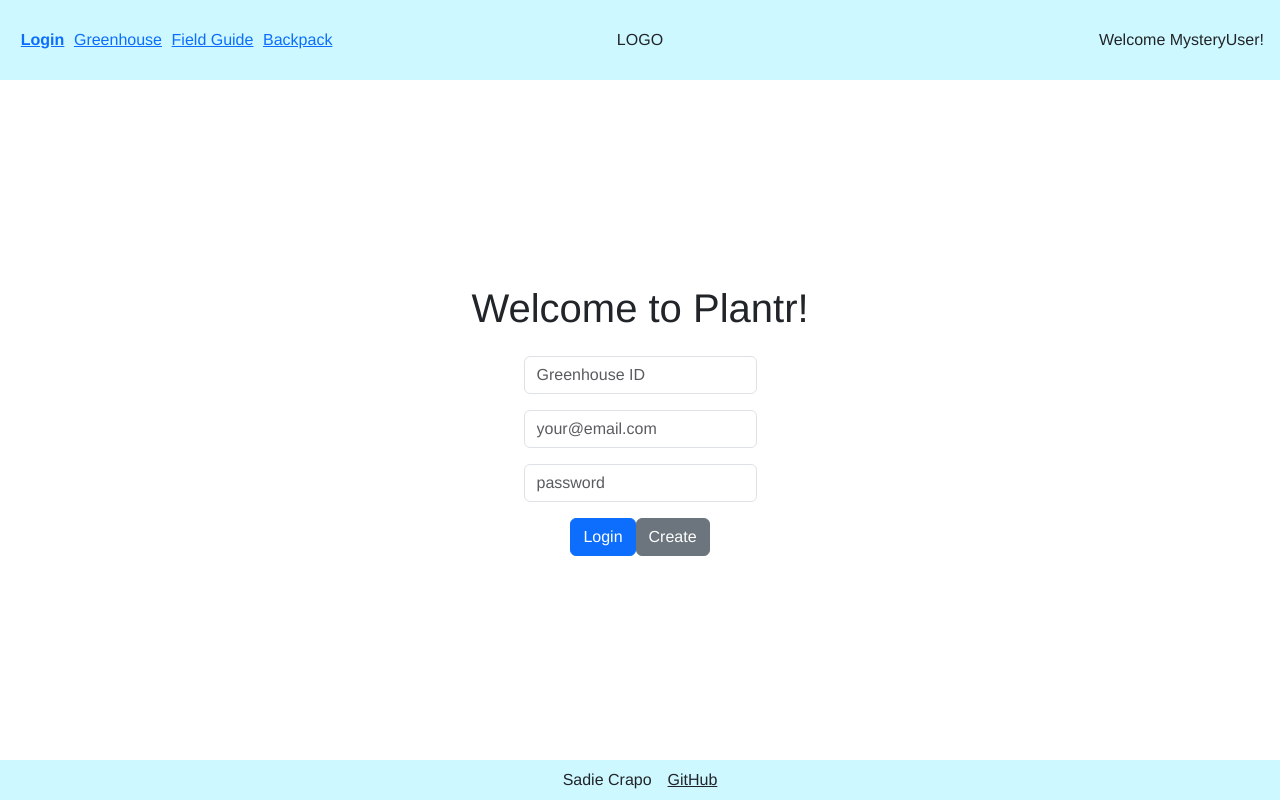
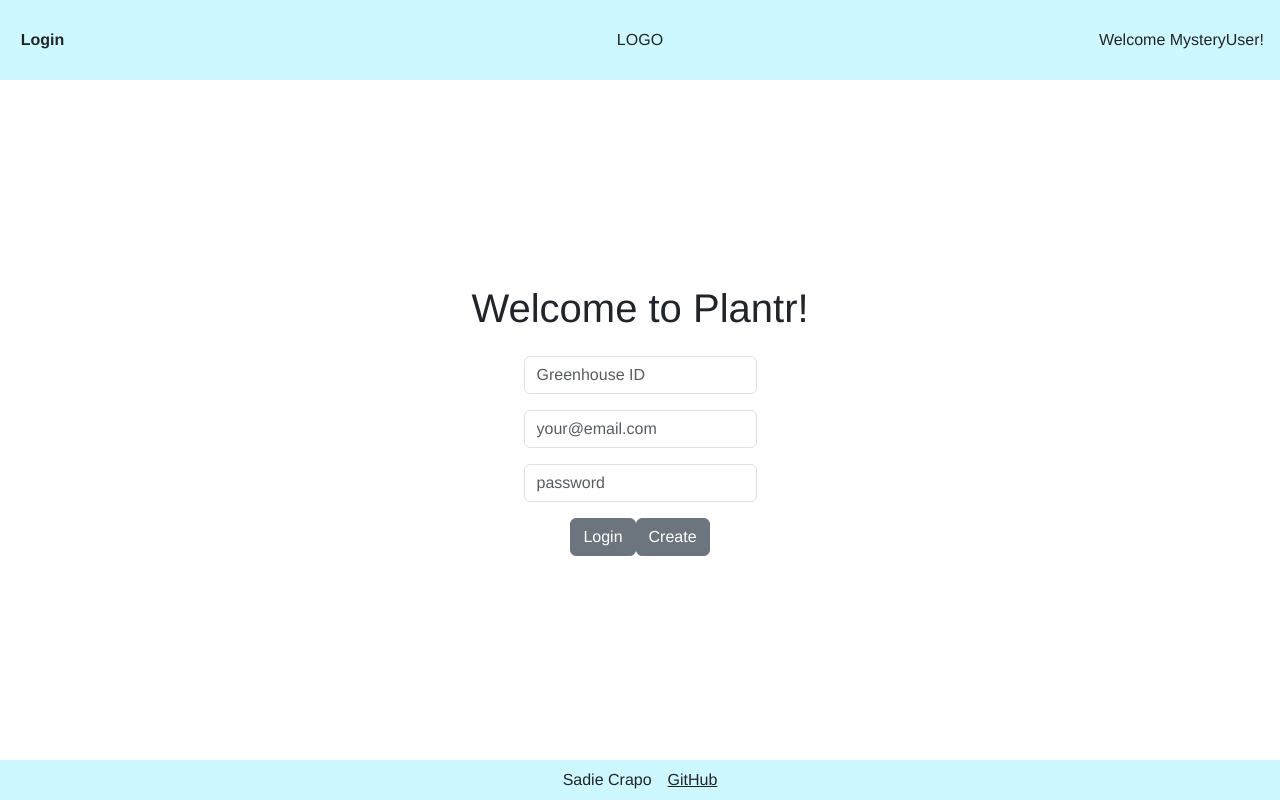
Before and after one commit to SadieCrapo/Startup, a React (Vite) app: page / in a window 1280 px wide. Built offline with nearby package versions, Linux system fonts and the light colour scheme.

Commit message:
Make nav elements appear only after login

```diff
--- a/src/app.jsx
+++ b/src/app.jsx
@@ -9,6 +9,7 @@ import { Field_Guide } from './field-guide/field-guide';
 import { Greenhouse } from './greenhouse/greenhouse';
 
 export default function App() {
+    const [email, setEmail] = React.useState(localStorage.getItem('email') || null);
     return (
         <BrowserRouter>
             {/* <div className="body bg-dark text-light"> */}
@@ -17,23 +18,23 @@ export default function App() {
                     {/* <!-- Navigation elements --> */}
                     <nav>
                         <menu>
-                            <li class="nav-item"><NavLink class="nav-link" to="/">Login</NavLink></li>
-                            <li class="nav-item"><NavLink class="nav-link" to="greenhouse">Greenhouse</NavLink></li>
-                            <li class="nav-item"><NavLink class="nav-link" to="field-guide">Field Guide</NavLink></li>
-                            <li class="nav-item"><NavLink class="nav-link" to="backpack">Backpack</NavLink></li>
+                            <li className="nav-item"><NavLink className="nav-link" to="/">Login</NavLink></li>
+                            {email && <li className="nav-item"><NavLink className="nav-link" to="greenhouse">Greenhouse</NavLink></li>}
+                            {email && <li className="nav-item"><NavLink className="nav-link" to="field-guide">Field Guide</NavLink></li>}
+                            {email && <li className="nav-item"><NavLink className="nav-link" to="backpack">Backpack</NavLink></li>}
                         </menu>
                     </nav>
-                    <div class="logo">
+                    <div className="logo">
                         <span>LOGO</span>
                     </div>
-                    <div class="welcome-user">
+                    <div className="welcome-user">
                         <span>Welcome MysteryUser!</span>
                     </div>
 
                 </header>
 
                 <Routes>
-                    <Route path='/' element={<Login />} exact />
+                    <Route path='/' element={<Login setEmail={setEmail} />} exact />
                     <Route path='/greenhouse' element={<Greenhouse />} />
                     <Route path='/field-guide' element={<Field_Guide />} />
                     <Route path='/backpack' element={<Backpack />} />
@@ -45,7 +46,7 @@ export default function App() {
                         <span>Sadie Crapo</span>
                     </div>
                     <div>
-                        <a href="https://github.com/SadieCrapo/Startup" class="text-reset">GitHub</a>
+                        <a href="https://github.com/SadieCrapo/Startup" className="text-reset">GitHub</a>
                     </div>
                 </footer>
 
--- a/src/login/login.html
+++ b/src/login/login.html
@@ -32,7 +32,7 @@
 
     <main class="text-center">
         <h1 class="welcome-message">Welcome to Plantr!</h1>
-        <form method="get" action="./greenhouse.html">
+        <form>
             <div class="input-group mb-3">
                 <!-- <span class="input-group-text">ID</span> -->
                 <input class="form-control" type="text" placeholder="Greenhouse ID" />
--- a/src/login/login.jsx
+++ b/src/login/login.jsx
@@ -1,26 +1,38 @@
 import React from 'react';
 import './login.css';
 
-export function Login() {
+export function Login({setEmail}) {
+    const [email, setEmailText] = React.useState('');
+
+    function loginUser() {
+        localStorage.setItem('email', email);
+        setEmail(email);
+    }
+
+    function emailChange(e) {
+        setEmailText(e.target.value)
+    }
+
   return (
     // <main className="container-fluid bg-secondary text-center">
     <main className='login-main text-center'>
         <h1 className="welcome-message">Welcome to Plantr!</h1>
-        <form method="get" action="./greenhouse.html">
+        <form>
             <div className="input-group mb-3">
                 {/* <!-- <span className="input-group-text">ID</span> --> */}
                 <input className="form-control" type="text" placeholder="Greenhouse ID" />
             </div>
             <div className="input-group mb-3">
                 {/* <!-- <span className="input-group-text">@</span> --> */}
-                <input className="form-control" type="text" placeholder="your@email.com" />
+                <input className="form-control" type="text" onChange={emailChange} placeholder="your@email.com" />
             </div>
             <div className="input-group mb-3">
                 {/* <!-- <span className="input-group-text">🔒</span> --> */}
                 <input className="form-control" type="password" placeholder="password" />
             </div>
+            <div>{email}</div>
 
-            <button type="submit" className="btn btn-primary">Login</button>
+            <button type="submit" onClick={loginUser} className="btn btn-secondary" >Login</button>
             <button type="submit" className="btn btn-secondary">Create</button>
         </form>
     </main>
```
